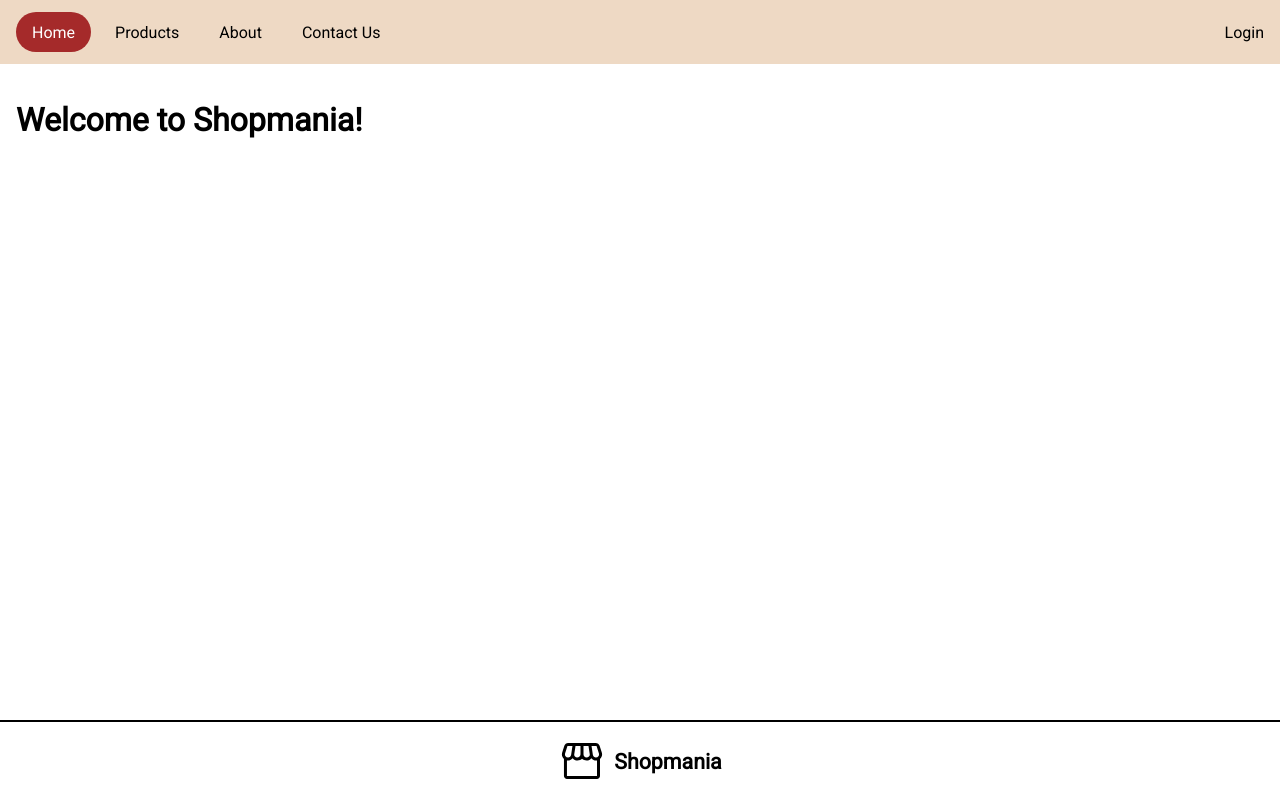
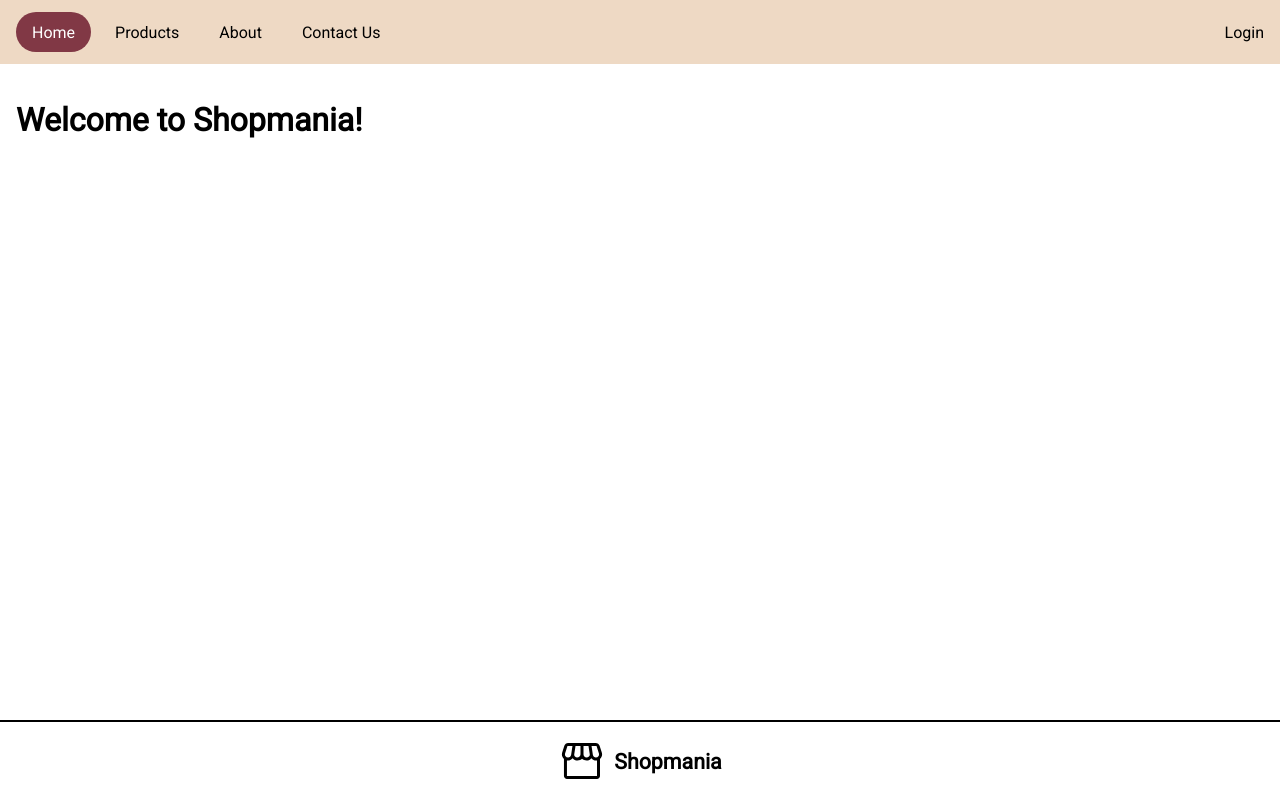
Before and after one commit to abdel-17/shopmania, a React (Vite) app: page / in a window 1280 px wide. Built offline with nearby package versions, Linux system fonts and the light colour scheme; no server answers.

Commit message:
CHanged the accent color

```diff
--- a/src/index.css
+++ b/src/index.css
@@ -1,6 +1,6 @@
 :root {
-  --accent: #a52a2a;
-  --accent-dark: #8c2323;
+  --accent: #813845;
+  --accent-dark: #73303d;
   --container: #eed9c4;
   --header-height: 64px;
   --footer-height: 80px;
```
